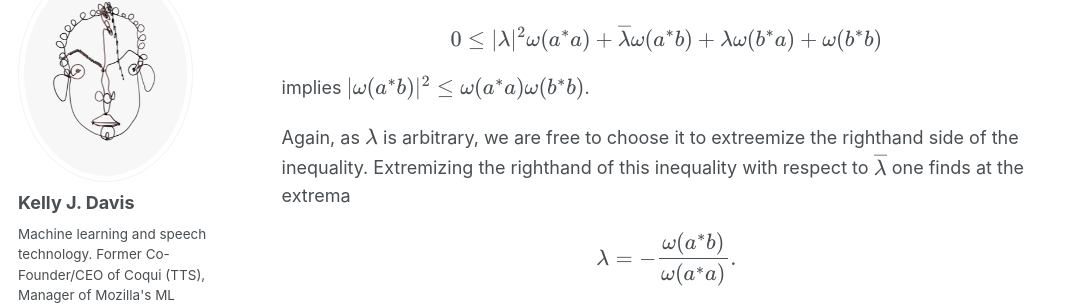
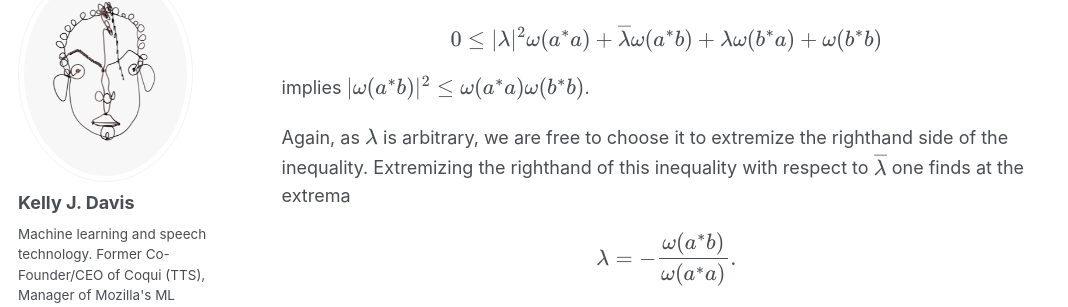
Before and after one commit to KellyJDavis/KellyJDavis.github.io, a Jekyll site: the page built from _posts/2026-05-23-gns-construction.md, in a window 1280 px wide and 900 px high, scrolled down 3730 px. Shown: the part 133-440 px from the top of the window, without its empty margins (0-1068 px from the left). Built offline with Jekyll 4.4.1, drawn with Linux system fonts in a browser that asks for light colours; some web fonts are replaced; a script bundle is joined from its source files by our own code; library files that are not in the unit come from our copies; some of the changed text lies outside the part shown.

Commit message:
Fixes of typos, spelling, or grammar

```diff
--- a/_posts/2026-05-23-gns-construction.md
+++ b/_posts/2026-05-23-gns-construction.md
@@ -149,7 +149,7 @@ $$
 
 implies $$\lvert \omega(a^*b) \rvert^2 \le \omega(a^*a) \omega(b^*b)$$.
 
-Again, as $$\lambda$$ is arbitrary, we are free to choose it to extreemize the righthand side of the inequality. Extremizing the righthand of this inequality with respect to $$\overline{\lambda}$$ one finds at the extrema
+Again, as $$\lambda$$ is arbitrary, we are free to choose it to extremize the righthand side of the inequality. Extremizing the righthand of this inequality with respect to $$\overline{\lambda}$$ one finds at the extrema
 
 $$
 \lambda = - \frac{\omega(a^*b)}{\omega(a^*a)}.
```
Also changed, not shown: other parts of _posts/2026-05-23-gns-construction.md (+7 -7 lines).
